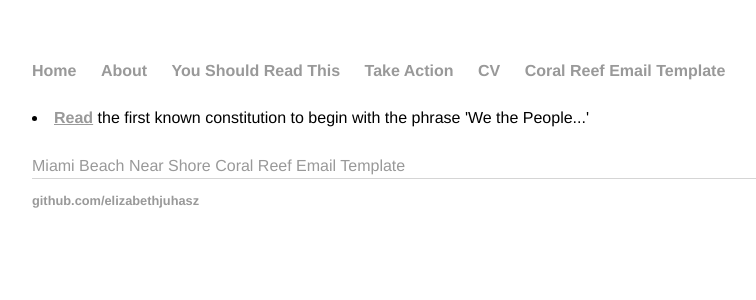
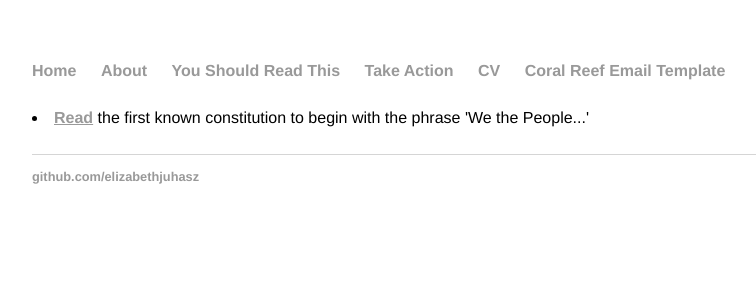
Before and after one commit to elizabethjuhasz/elizabethjuhasz.github.io, a Jekyll site: the page built from constitution/index.html, in a window 1280 px wide. Shown: the top 300 px of the page, without its empty margins (160-916 px from the left). Built offline with Jekyll 4.4.1, drawn with Linux system fonts in a browser that asks for light colours; Markdown is read by kramdown in place of the engine named in the settings; part of the change alters nothing that is shown.

Commit message:
Removed html file

```diff
--- a/constitution/index.html
+++ b/constitution/index.html
@@ -5,22 +5,3 @@ title: The Constitution of the United States of America
 <div class="constitution">
   <p><li><a href="https://constitutioncenter.org/media/files/constitution.pdf"><b><u>Read</b></u></a> the first known constitution to begin with the phrase 'We the People...'</li></p>
 </div>
-
-<!DOCTYPE html>
-<html lang="en">
-<head>
-<meta charset="UTF-8">
-<meta http-equiv="X-UA-Compatible" content="IE=edge">
-<meta name="viewport" content="width=device-width, initial-scale=1.0">
-  <title>MB Coral Reef Email Template</title>
-</head>
-<body>
-    <a href="mailto:emjuhasz85@gmail.com?subject=C7 AM - In Support of Protecting Miami Beach's Near Shore Coral Reef&body= %0D%0A Dear Mayor and Commissioners,
-%0D%0A
-%0D%0A I would like to encourage you to support item C7 AM on this week’s Commission agenda. This reef area could provide substantial benefits to the City of Miami Beach, its residents, and visitors. The diverse and vibrant ecosystem holds numerous endangered species and protects Miami Beach’s shoreline from storm surge. Let’s treasure this underwater oasis by passing this item.
-%0D%0A
-%0D%0A Thank you very much for your consideration.
-%0D%0A
-%0D%0A Sincerely,">Miami Beach Near Shore Coral Reef Email Template</a><br>
-</body>
-</html>
```
